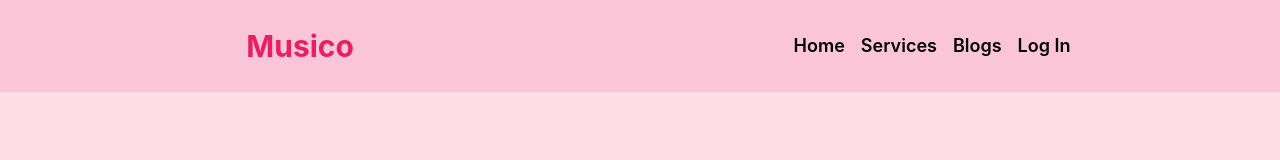
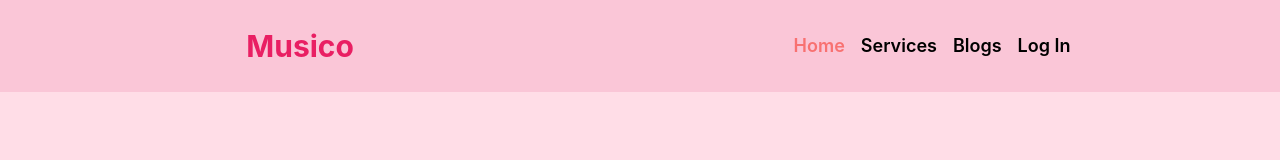
Before and after one commit to tanvir-taqi/musico, a React (Create React App) app: page / in a window 1280 px wide. Shown: the top 160 px of the page. Built offline with nearby package versions, Linux system fonts and the light colour scheme; no server answers.

Commit message:
active route set up done

```diff
--- a/src/Pages/Header/Header.js
+++ b/src/Pages/Header/Header.js
@@ -1,5 +1,5 @@
 import React, { useContext, useState } from 'react';
-import { Link } from 'react-router-dom';
+import { Link, NavLink } from 'react-router-dom';
 import { FcMusic } from "react-icons/fc";
 import './Header.css'
 import { FaUser } from 'react-icons/fa';
@@ -39,7 +39,7 @@ const Header = () => {
                 {/* header links  */}
                 <div className={`nav-menu flex  md:items-center flex-col md:flex-row   ${display ? 'flex' : 'hidden md:flex'}`} >
                     <div onClick={()=>setDisplay(false)} className="nav-menu-link items-start flex flex-col md:flex-row py-12 md:py-1 ">
-                        <Link className={`mr-4 text-lg font-semibold   my-2`} to='/'>Home</Link>
+                        <NavLink className={({ isActive }) => (isActive ? 'mr-4 text-lg font-semibold   my-2 text-red-400' : 'mr-4 text-lg font-semibold   my-2')} to='/'>Home</NavLink>
 
                         <Link className={`mr-4 text-lg font-semibold   my-2`} to='/services'>Services</Link>
                         <Link className={`mr-4 text-lg font-semibold   my-2`} to='/blogs'>Blogs</Link>
--- a/src/Pages/Services/Services.js
+++ b/src/Pages/Services/Services.js
@@ -25,7 +25,8 @@ const Services = () => {
     }, [seeAll])
 
     if (loading) {
-        return <Spinning></Spinning>
+        const newLocal = <Spinning></Spinning>;
+        return newLocal
 
     }
     return (
```
